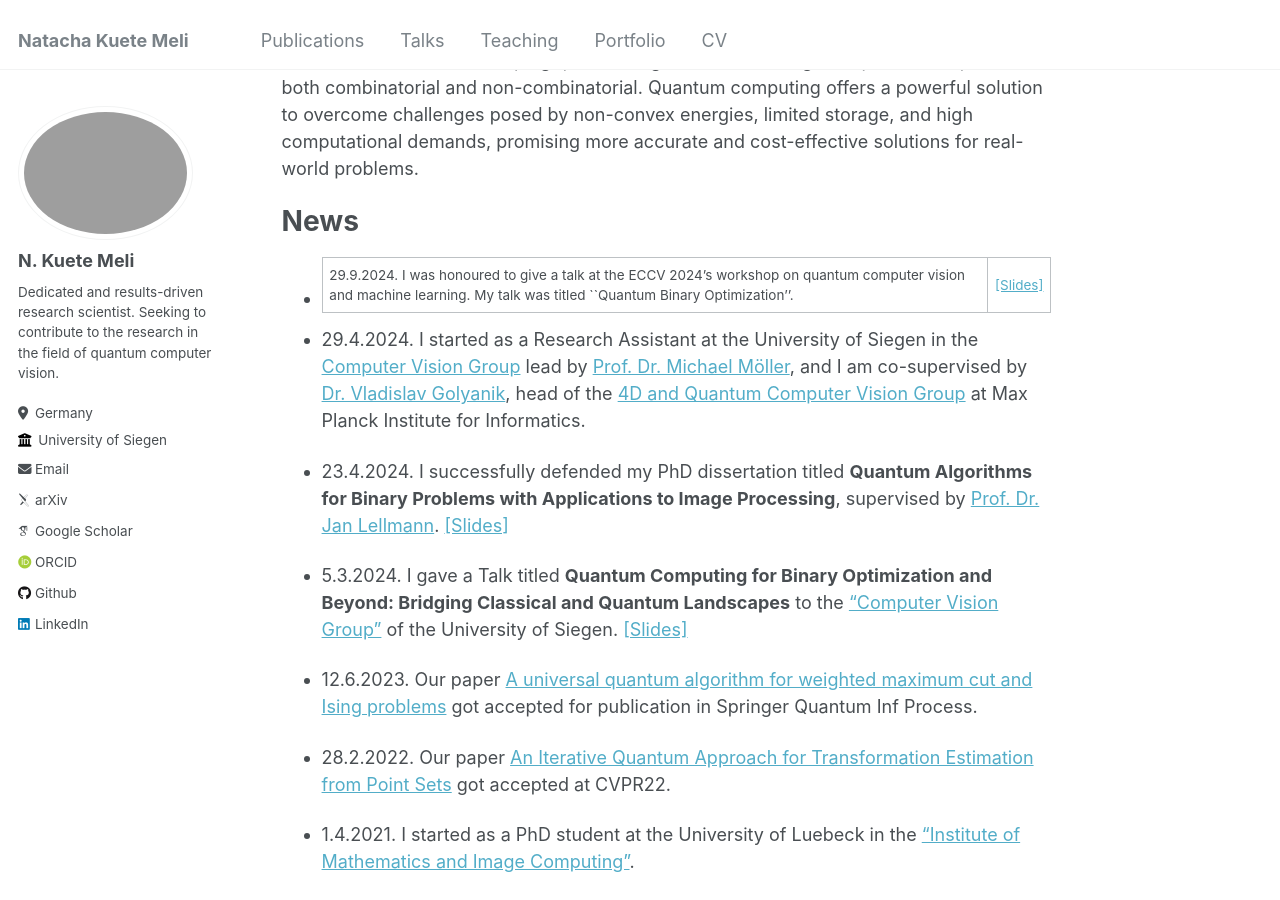
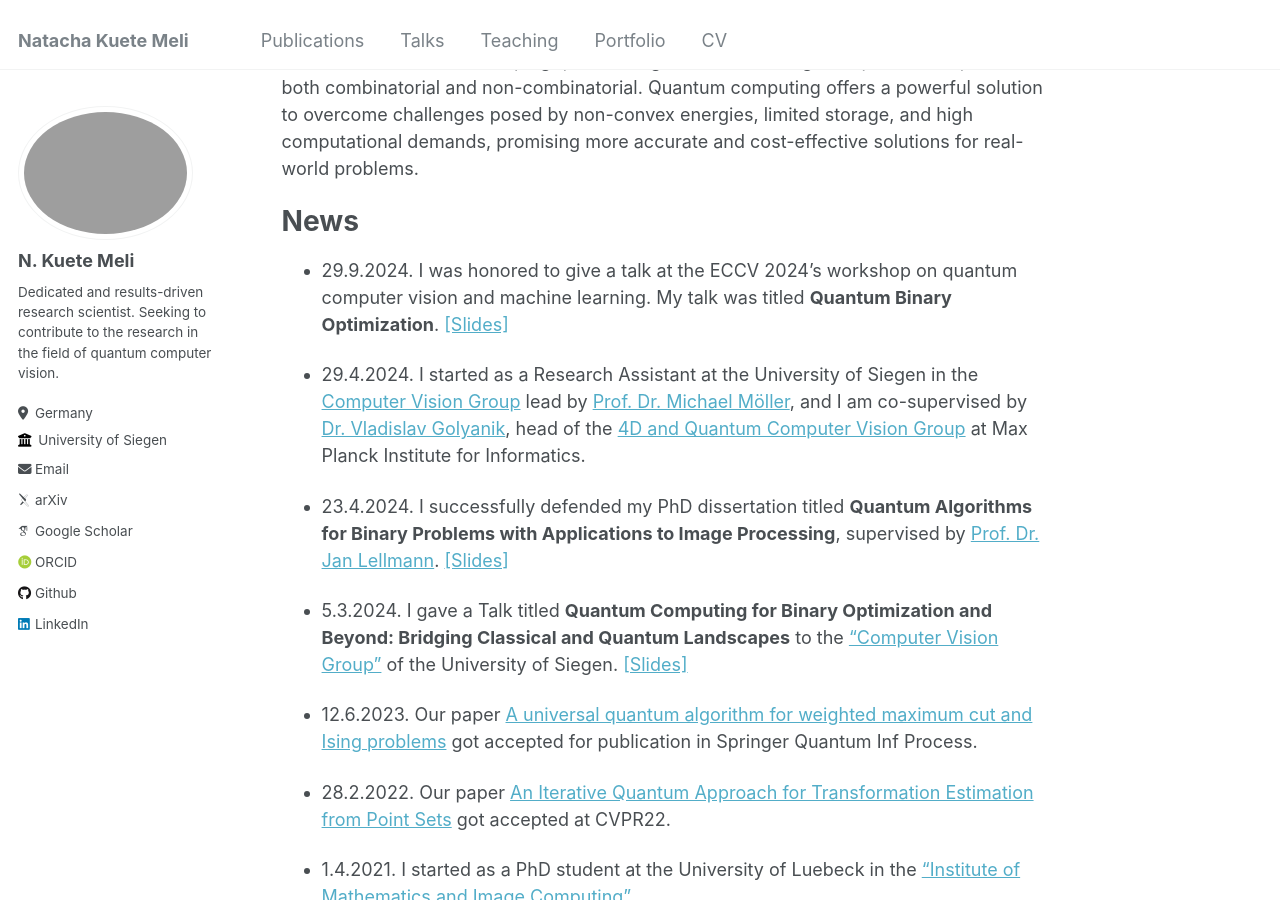
Before and after one commit to nkuetemeli/nkuetemeli.github.io, a Jekyll site: the page built from _pages/about.md, in a window 1280 px wide and 900 px high, scrolled down 368 px. Built offline with Jekyll 4.4.1, drawn with Linux system fonts in a browser that asks for light colours; some web fonts are replaced.

Commit message:
MyGit 1. Attempt

```diff
--- a/_pages/about.md
+++ b/_pages/about.md
@@ -18,7 +18,7 @@ Quantum computing offers a powerful solution to overcome challenges posed by non
 
 News
 ======
-- 29.9.2024. I was honoured to give a talk at the ECCV 2024's workshop on quantum computer vision and machine learning. My talk was titled ``Quantum Binary Optimization''. | [[Slides]](../files/qc_eccv2024_KueteMeli.pdf)
+- 29.9.2024. I was honored to give a talk at the ECCV 2024's workshop on quantum computer vision and machine learning. My talk was titled **Quantum Binary Optimization**.  [[Slides]](../files/qc_eccv2024_KueteMeli.pdf)
 
 - 29.4.2024. I started as a Research Assistant at the University of Siegen in the [Computer Vision Group](https://www.vsa.informatik.uni-siegen.de) lead by [Prof. Dr. Michael Möller](https://sites.google.com/site/michaelmoellermath/), and I am co-supervised by [Dr. Vladislav Golyanik](https://people.mpi-inf.mpg.de/~golyanik/), head of the [4D and Quantum Computer Vision Group](https://4dqv.mpi-inf.mpg.de) at Max Planck Institute for Informatics.
 
```
